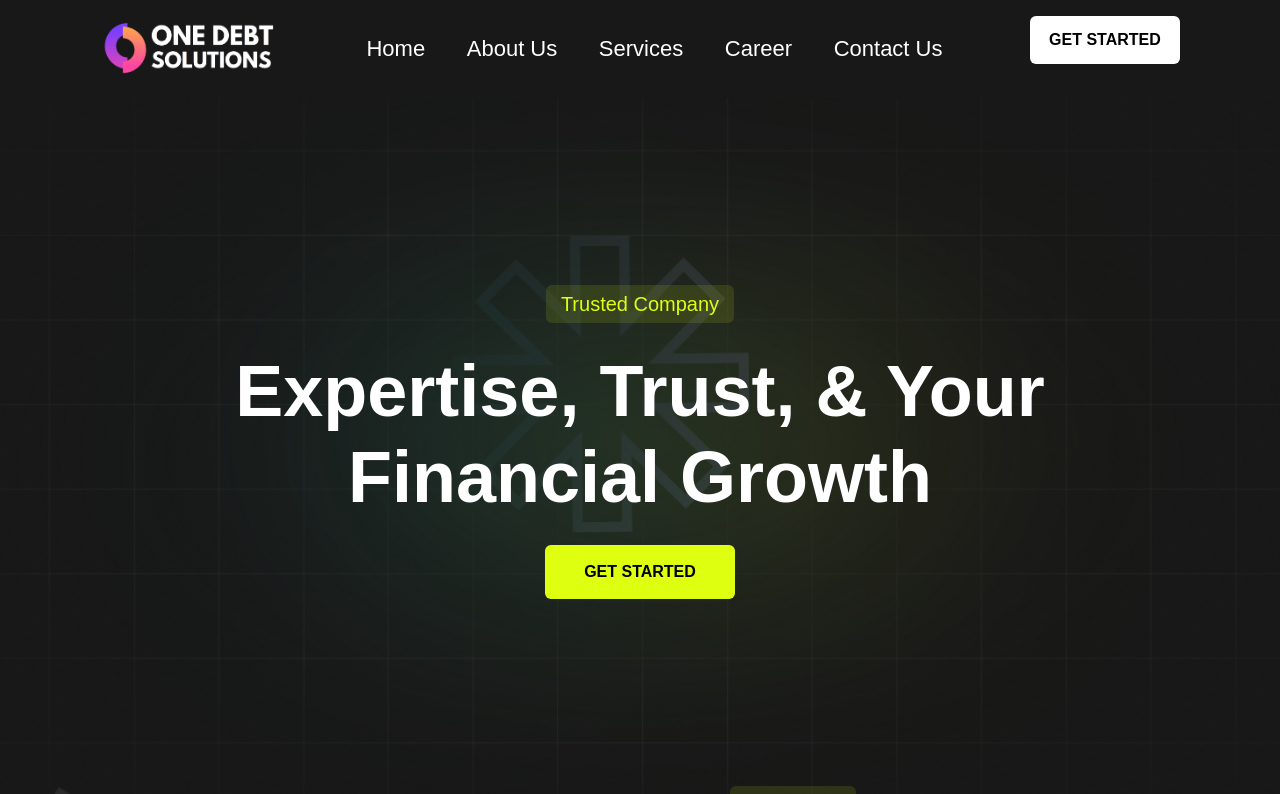
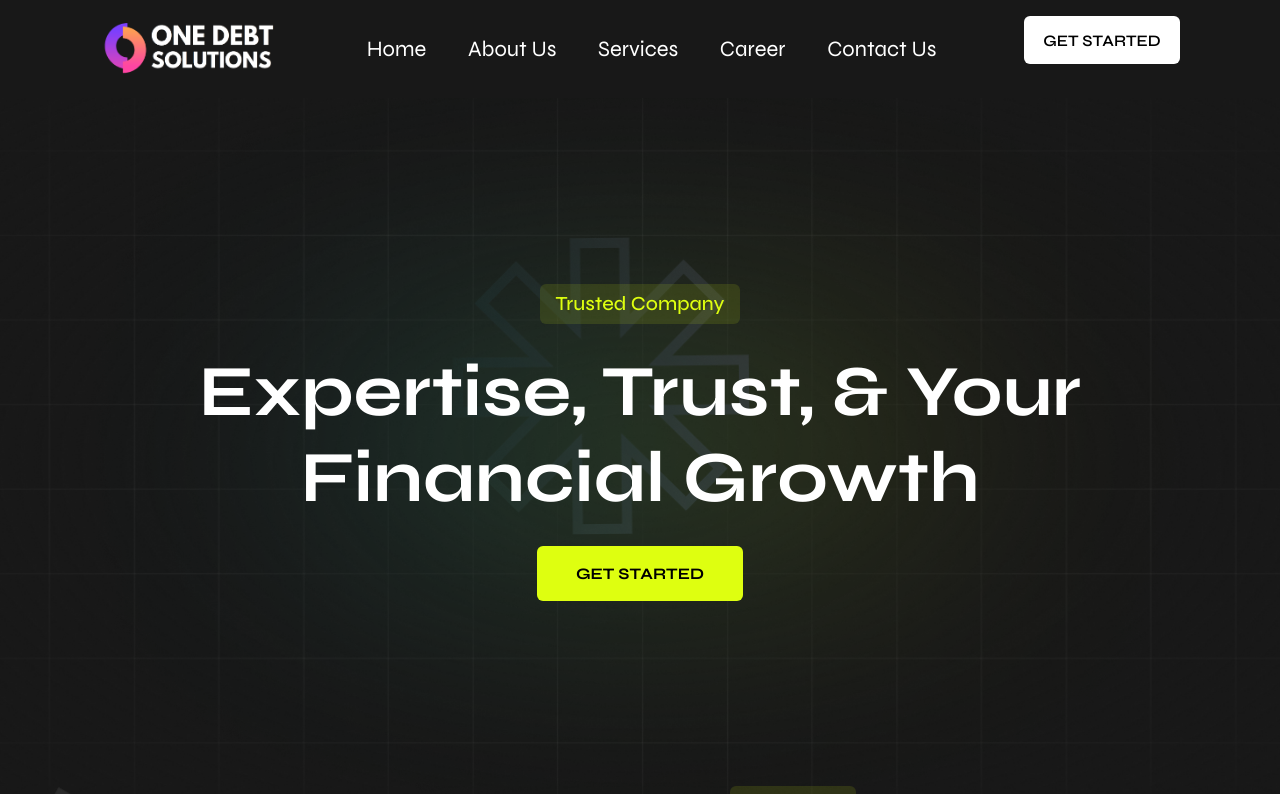
Before and after one commit to abhishekdasz/OneDebtSolutions, a Next.js app: page / in a window 1280 px wide. Shown: the top 794 px of the page. Built offline with nearby package versions, Linux system fonts and the light colour scheme.

Commit message:
added google font

```diff
--- a/src/app/globals.css
+++ b/src/app/globals.css
@@ -1,3 +1,4 @@
+@import url('https://fonts.googleapis.com/css2?family=Syne:wght@400..800&display=swap');
 *
 {
   box-sizing: border-box;
```
